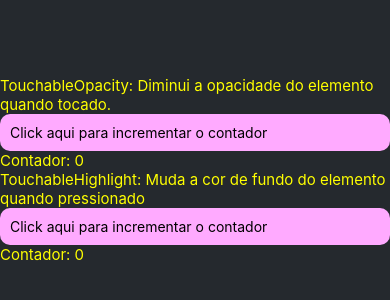
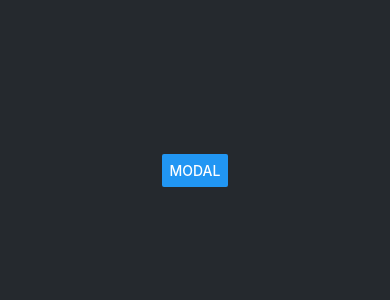
Before and after one commit to Aldenor-Neto/React-Native-component, a React Native app: screen / in a window 390 px wide. Shown: the part 252-552 px from the top of the page. Built offline with nearby package versions, Linux system fonts and the light colour scheme.

Commit message:
componente modal

```diff
--- a/App.js
+++ b/App.js
@@ -15,11 +15,12 @@ import ComponenteSafeareaView from './componentes/ComponenteSafeAreaView';
 import ComponenteSwitch from './componentes/ComponenteShitch';
 import Rolagem from './componentes/RolagemScrollView';
 import Toque from './componentes/ToqueTouchable';
+import ComponenteModal from './componentes/Modal';
 
 export default function App() {
   return (
     <View style={styles.container}>
-      <Toque />
+      <ComponenteModal/>
       <StatusBar style="auto" />
     </View>
   );
--- /dev/null
+++ b/componentes/Modal.js
@@ -0,0 +1,77 @@
+import react from "react";
+import { useState } from "react";
+import { Text, View, Modal, StyleSheet, Button } from "react-native";
+
+export default function ComponenteModal() {
+
+    const [ativo, setAtivo] = useState(false);
+
+    return (
+        <View style={styles.container}>
+            <Button
+                title="Modal"
+                onPress={() => { setAtivo(true) }}
+                styles={styles.botao}
+            ></Button>
+            <Modal
+                visible={ativo}
+                animationType="slide"
+                onRequestClose={() => { setAtivo(false) }}
+            >
+                <View style={styles.centeredView}>
+                    <View style={styles.modalView}>
+                        <Text style={styles.texto}>O modal está aberto!</Text>
+                        <Button
+                            title="Fechar"
+                            onPress={() => { setAtivo(false); }}
+                        />
+                    </View>
+                </View>
+            </Modal>
+        </View>
+    )
+}
+
+const styles = StyleSheet.create({
+    container: {
+        flex: 1,
+        alignItems: 'center',
+        justifyContent: 'center',
+    },
+    botao: {
+        backgroundColor: '#ff0',
+        alignItems: 'center',
+        justifyContent: 'center',
+        padding: 10,
+        borderRadius: 10,
+        fontSize: 15,
+    },
+    centeredView: {
+        flex: 1,
+        justifyContent: 'center',
+        alignItems: 'center',
+    },
+    modalView: {
+        width: 100,
+        height: 100,
+        backgroundColor: 'white',
+        borderRadius: 20,
+        padding: 20,
+        alignItems: 'center',
+        justifyContent: 'center',
+        shadowColor: '#000',
+        shadowOffset: {
+            width: 0,
+            height: 2,
+        },
+        shadowOpacity: 0.25,
+        shadowRadius: 4,
+        elevation: 5,
+    },
+    texto: {
+        color: '#f0f',
+        fontSize: 20,
+        marginBottom: 15,
+        textAlign: 'center',
+    },
+});
```
